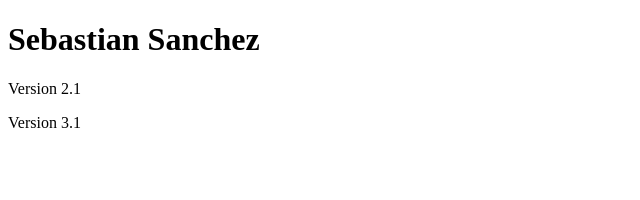
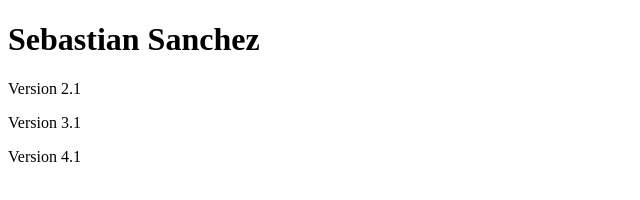
Before and after one commit to sesanchezra/mi-primer-repo, a plain HTML site: page index.html in a window 1280 px wide. Shown: the full height of the page, 0-640 px from the left. Drawn offline with Linux system fonts and the light colour scheme.

Commit message:
Version 4.1

```diff
--- a/index.html
+++ b/index.html
@@ -10,6 +10,7 @@
     <h1>Sebastian Sanchez</h1>
     <p>Version 2.1</p>
     <p>Version 3.1</p>
+    <p>Version 4.1</p>
 
 </body>
 </html>
```
